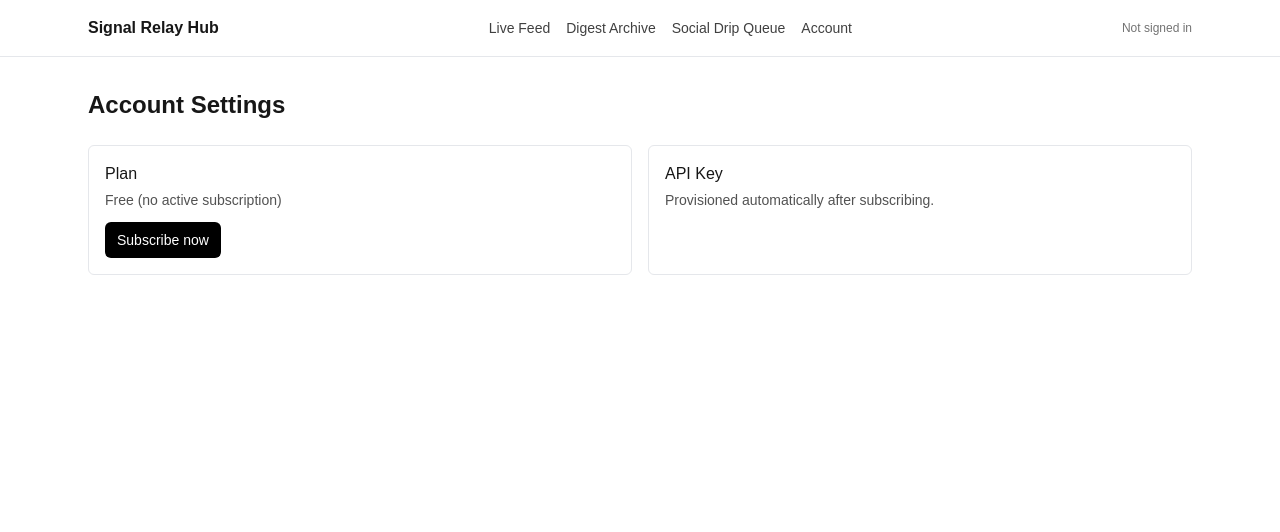
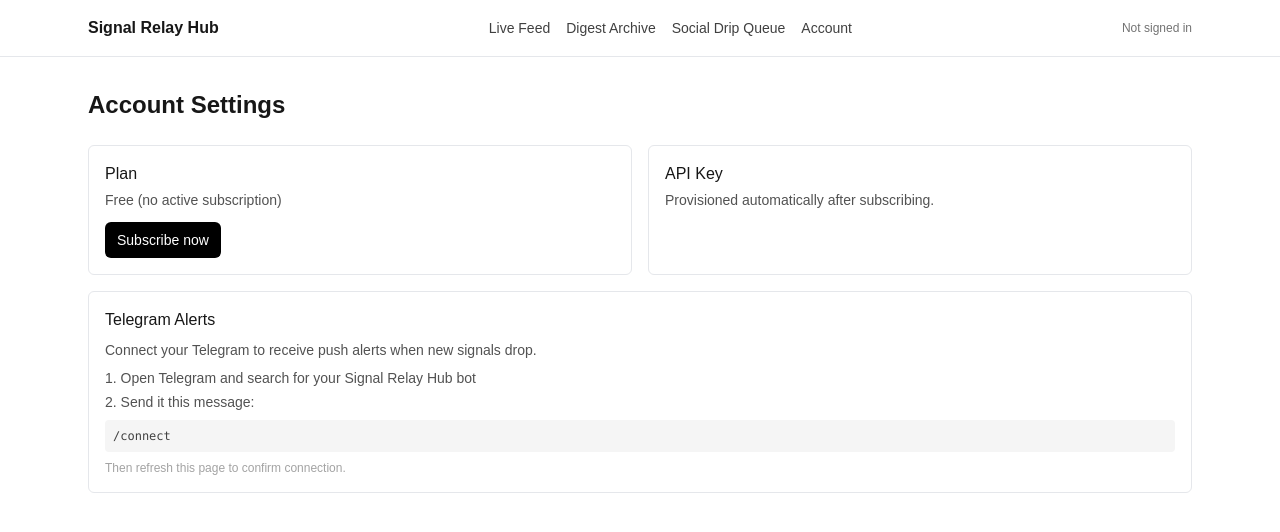
Before and after one commit to SignalRelayFinance/Signal-Relay-Hub, a Next.js app: page /settings in a window 1280 px wide. Shown: the top 532 px of the page. Built offline with nearby package versions, Linux system fonts and the light colour scheme; no server answers.

Commit message:
Update page.tsx

```diff
--- a/src/app/(app)/settings/page.tsx
+++ b/src/app/(app)/settings/page.tsx
@@ -1,3 +1,4 @@
+/* eslint-disable react/no-unescaped-entities */
 import React from 'react';
 import { createServerClient } from '@supabase/ssr';
 import { cookies } from 'next/headers';
@@ -11,9 +12,7 @@
     {
       cookies: {
         getAll() { return cookieStore.getAll(); },
-        setAll() {
-          // no-op: cookies cannot be set in a Server Component
-        },
+        setAll() {},
       },
     }
   );
@@ -24,7 +23,7 @@
   if (user?.email) {
     const { data } = await supabase
       .from('profiles')
-      .select('api_key, is_subscribed, stripe_customer_id')
+      .select('api_key, is_subscribed, stripe_customer_id, telegram_chat_id, telegram_tags')
       .eq('email', user.email)
       .single();
     profile = data;
@@ -35,35 +34,49 @@
       <h1 className="text-2xl font-semibold">Account Settings</h1>
       <div className="mt-2 text-sm text-neutral-500">{user?.email}</div>
       <div className="mt-6 grid gap-4 sm:grid-cols-2">
+
         <div className="rounded-md border p-4">
           <div className="font-medium">Plan</div>
           <div className="mt-1 text-sm text-neutral-600">
             {profile?.is_subscribed ? 'Signal Relay Hub — £45/month' : 'Free (no active subscription)'}
           </div>
-         <a
-            href="/api/stripe/checkout"
-            className="mt-3 inline-flex rounded-md bg-black px-3 py-2 text-sm text-white hover:bg-black/90"
-          >
+          <a href="/api/stripe/checkout" className="mt-3 inline-flex rounded-md bg-black px-3 py-2 text-sm text-white hover:bg-black/90">
             {profile?.is_subscribed ? 'Manage billing' : 'Subscribe now'}
           </a>
         </div>
+
         <div className="rounded-md border p-4">
           <div className="font-medium">API Key</div>
           {profile?.api_key ? (
             <>
-              <div className="mt-1 text-sm text-neutral-600">
-                Use this key to authenticate API requests.
-              </div>
-              <div className="mt-3 rounded bg-neutral-100 p-2 font-mono text-xs text-neutral-700 break-all">
-                {profile.api_key}
-              </div>
+              <div className="mt-1 text-sm text-neutral-600">Use this key to authenticate API requests.</div>
+              <div className="mt-3 rounded bg-neutral-100 p-2 font-mono text-xs text-neutral-700 break-all">{profile.api_key}</div>
             </>
           ) : (
-            <div className="mt-1 text-sm text-neutral-600">
-              Provisioned automatically after subscribing.
+            <div className="mt-1 text-sm text-neutral-600">Provisioned automatically after subscribing.</div>
+          )}
+        </div>
+
+        <div className="rounded-md border p-4 sm:col-span-2">
+          <div className="font-medium">Telegram Alerts</div>
+          {profile?.telegram_chat_id ? (
+            <div className="mt-2 flex items-center gap-2">
+              <span className="inline-flex items-center rounded-full bg-green-100 px-2.5 py-0.5 text-xs font-medium text-green-700">Connected</span>
+              <span className="text-sm text-neutral-500">You will receive signal alerts via Telegram.</span>
+            </div>
+          ) : (
+            <div className="mt-2 space-y-2">
+              <div className="text-sm text-neutral-600">Connect your Telegram to receive push alerts when new signals drop.</div>
+              <ol className="mt-3 space-y-1 text-sm text-neutral-600 list-decimal list-inside">
+                <li>Open Telegram and search for your Signal Relay Hub bot</li>
+                <li>Send it this message:</li>
+              </ol>
+              <div className="mt-2 rounded bg-neutral-100 p-2 font-mono text-xs text-neutral-700">/connect {user?.email}</div>
+              <div className="text-xs text-neutral-400 mt-1">Then refresh this page to confirm connection.</div>
             </div>
           )}
         </div>
+
       </div>
     </div>
   );
```
